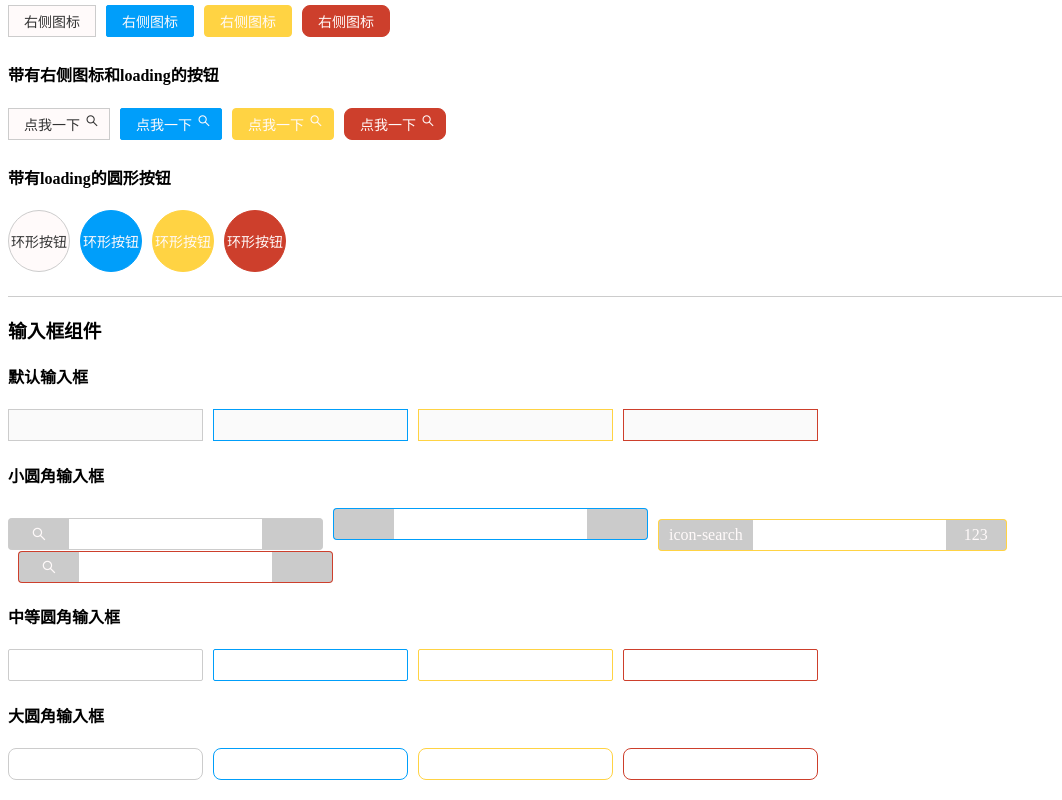
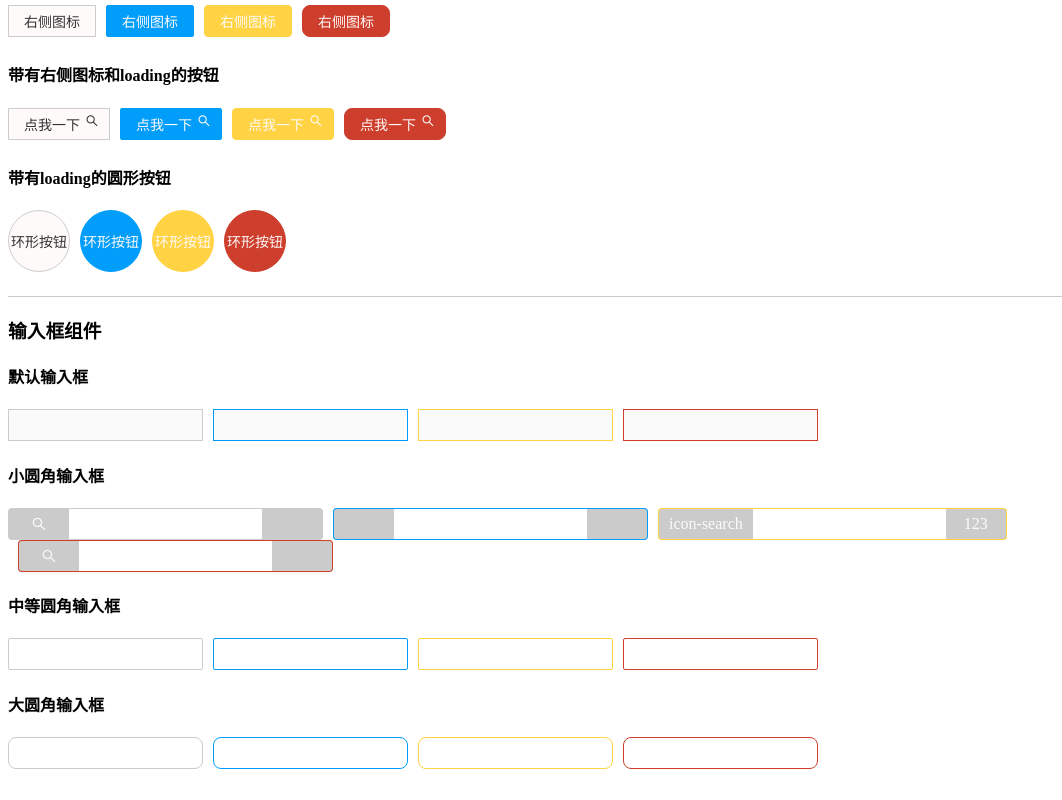
Before and after one commit to yitiaoyu928/fish-ui, a Vue app: page / in a window 1280 px wide. Shown: the part 485-1285 px from the top of the page, without its empty margins (0-1062 px from the left). Built offline with nearby package versions, Linux system fonts and the light colour scheme.

Commit message:
将input以文字底部基线对齐

```diff
--- a/src/components/Input/index.vue
+++ b/src/components/Input/index.vue
@@ -68,7 +68,7 @@ let iconTextPosition = computed(() => {
 
 .fish_input {
   display: inline-block;
-
+  vertical-align: top;
   &+& {
     margin-left: 10px;
   }
```
